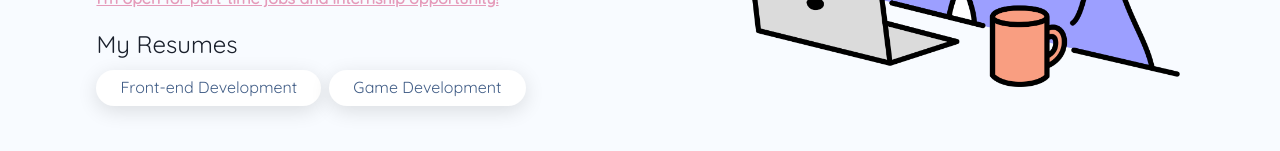
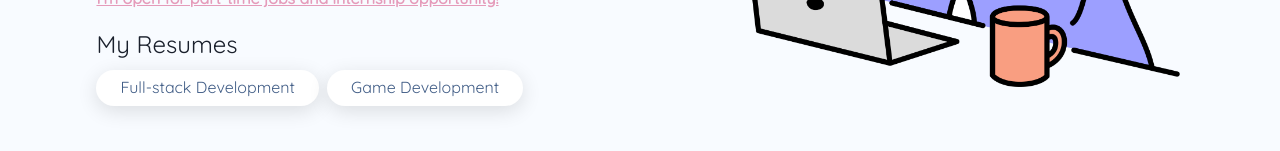
Before and after one commit to QuadieZ/pichy-dev, a Next.js app: page /about in a window 1280 px wide. Shown: the part 1269-1420 px from the top of the page. Built offline with nearby package versions, Linux system fonts and the light colour scheme.

Commit message:
feat/toeic-exam-score

```diff
--- a/src/pages/about.tsx
+++ b/src/pages/about.tsx
@@ -99,8 +99,8 @@ const About = () => {
           <VStack align="flex-start" w="100%">
             <Typography variant="body1">My Resumes</Typography>
             <HStack width="100%" flexWrap="wrap" justify="flex-start" gap={2}>
-              <StyledButton href="/documents/Resume_Frontend_Pichyapa_Khanapattanawong.pdf">
-                Front-end Development
+              <StyledButton href="/documents/Resume_Fullstack_Pichyapa_Khanapattanawong.pdf">
+                Full-stack Development
               </StyledButton>
               <StyledButton href="/documents/Resume_GameDev_Pichyapa.pdf">
                 Game Development
```
Also changed, not shown: public/work-posts/toeic.mdx (added, +12 -0 lines), public/assets/work/toeic.jpg (added), 1 other file (tests, documents, lock files or other folders).
